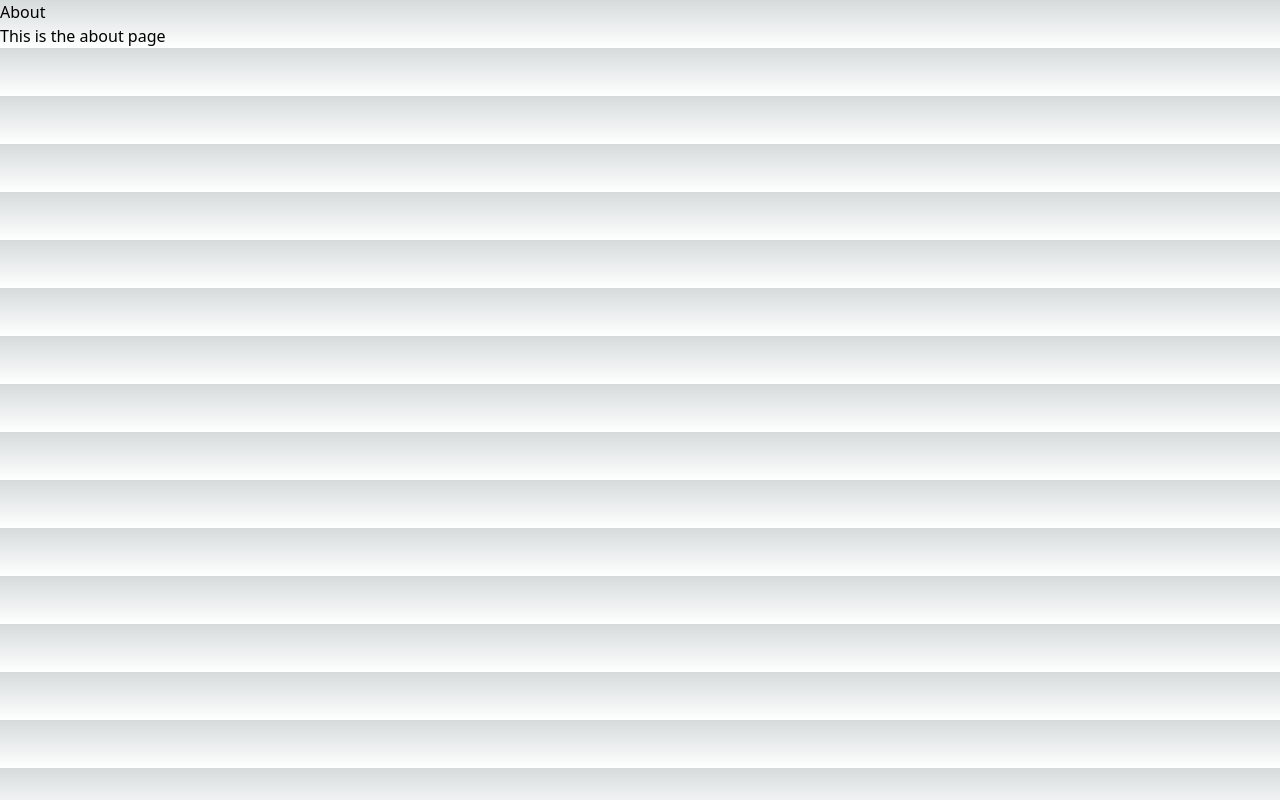
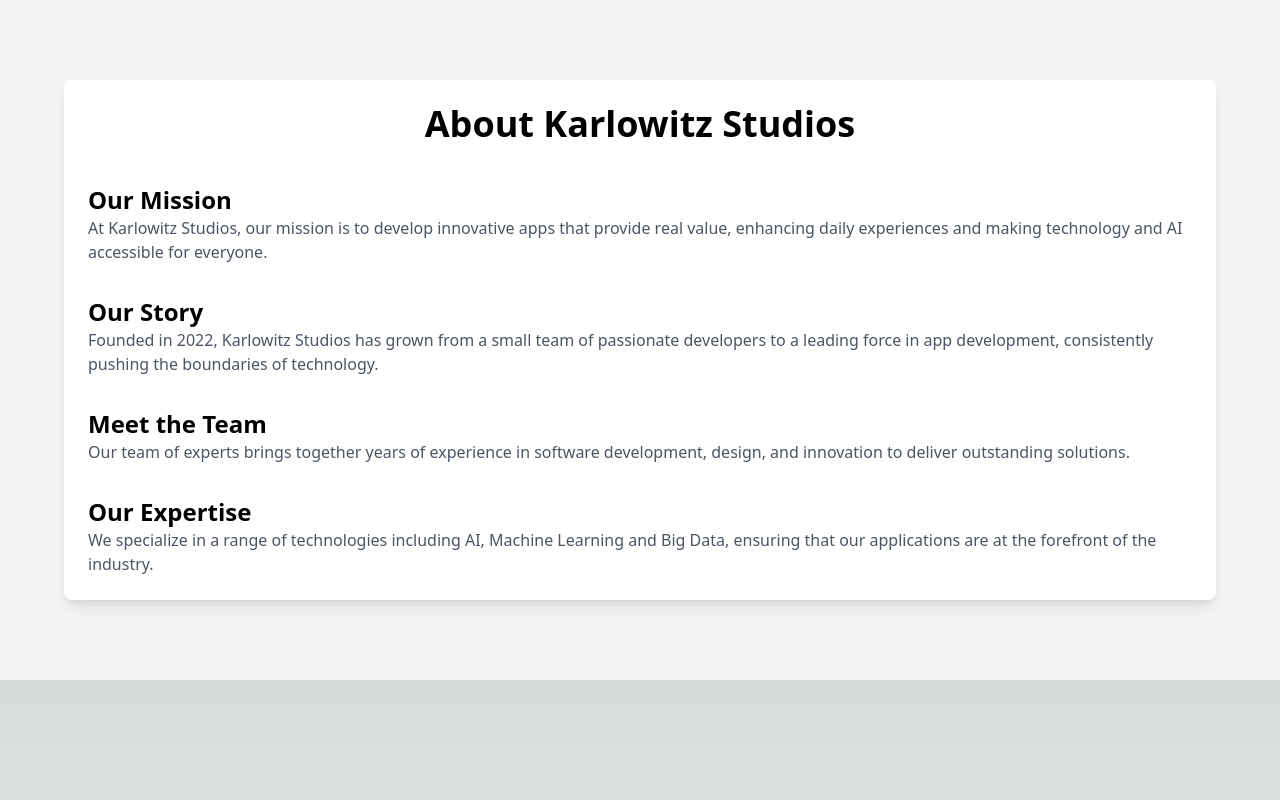
Before and after one commit to TimKarlowitz/dreamshape-website, a Next.js app: page /about in a window 1280 px wide. Built offline with nearby package versions, Linux system fonts and the light colour scheme.

Commit message:
chore: Update About page content and styling

```diff
--- a/pages/about.js
+++ b/pages/about.js
@@ -1,8 +1,45 @@
 export default function About() {
-    return (
-        <div>
-        <h1>About</h1>
-        <p>This is the about page</p>
+  return (
+    <div className="bg-gray-100 py-10 md:py-20">
+      <div className="max-w-6xl mx-auto bg-white p-6 shadow-lg rounded-lg">
+        <h1 className="text-4xl font-bold text-center mb-10">
+          About Karlowitz Studios
+        </h1>
+        <div className="space-y-8">
+          <section>
+            <h2 className="text-2xl font-semibold">Our Mission</h2>
+            <p className="text-gray-600">
+              At Karlowitz Studios, our mission is to develop innovative apps
+              that provide real value, enhancing daily experiences and making
+              technology and AI accessible for everyone.
+            </p>
+          </section>
+          <section>
+            <h2 className="text-2xl font-semibold">Our Story</h2>
+            <p className="text-gray-600">
+              Founded in 2022, Karlowitz Studios has grown from a small team of
+              passionate developers to a leading force in app development,
+              consistently pushing the boundaries of technology.
+            </p>
+          </section>
+          <section>
+            <h2 className="text-2xl font-semibold">Meet the Team</h2>
+            <p className="text-gray-600">
+              Our team of experts brings together years of experience in
+              software development, design, and innovation to deliver
+              outstanding solutions.
+            </p>
+          </section>
+          <section>
+            <h2 className="text-2xl font-semibold">Our Expertise</h2>
+            <p className="text-gray-600">
+              We specialize in a range of technologies including AI, Machine
+              Learning and Big Data, ensuring that our applications are at the
+              forefront of the industry.
+            </p>
+          </section>
         </div>
-    )
+      </div>
+    </div>
+  );
 }
```
